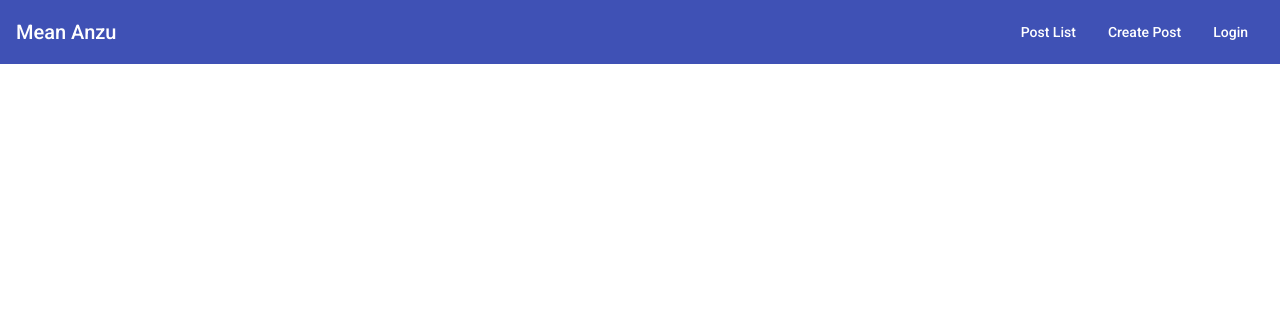
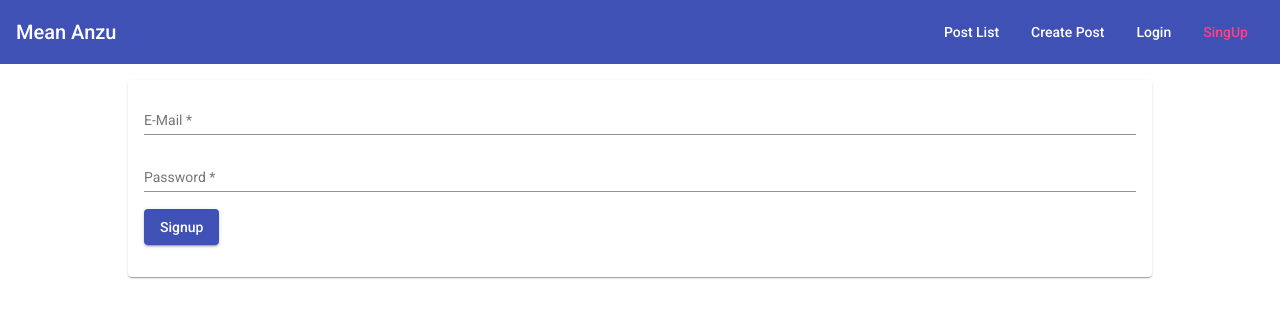
Before and after one commit to anazurcho/mean-practicing, an Angular app: page /signup in a window 1280 px wide. Before the commit this address led to /. Shown: the top 318 px of the page. Built offline with nearby package versions, Linux system fonts and the light colour scheme.

Commit message:
add sign up

```diff
--- a/src/app/app-routing.module.ts
+++ b/src/app/app-routing.module.ts
@@ -1,6 +1,7 @@
 import { NgModule } from "@angular/core";
 import { RouterModule, Routes } from "@angular/router";
 import { LoginComponent } from "./auth/login/login.component";
+import { SignupComponent } from "./auth/signup/signup.component";
 
 import { PostCreateComponent } from "./posts/post-create/post-create.component";
 import { PostListComponent } from "./posts/post-list/post-list.component";
@@ -10,6 +11,7 @@
   { path: "posts/create", component: PostCreateComponent },
   { path: "posts/edit/:postId", component: PostCreateComponent },
   { path: "login", component: LoginComponent },
+  { path: "signup", component: SignupComponent },
 ];
 
 @NgModule({
--- a/src/app/auth/signup/signup.component.html
+++ b/src/app/auth/signup/signup.component.html
@@ -0,0 +1,42 @@
+<mat-card>
+  <mat-spinner
+    layout="row"
+    layout-align="center center"
+    flex
+    *ngIf="isLoading"
+  ></mat-spinner>
+  <form (submit)="onSignup(signupForm)" #signupForm="ngForm" *ngIf="!isLoading">
+    <mat-card-content>
+      <mat-form-field>
+        <input
+          matInput
+          name="email"
+          ngModel
+          type="email"
+          placeholder="E-Mail"
+          #emailInput="ngModel"
+          required
+          email
+        />
+        <mat-error *ngIf="emailInput.invalid"
+          >Please enter a valid email.</mat-error
+        >
+      </mat-form-field>
+      <mat-form-field>
+        <input
+          type="password"
+          name="password"
+          ngModel
+          matInput
+          placeholder="Password"
+          #passwordInput="ngModel"
+          required
+        />
+        <mat-error *ngIf="passwordInput.invalid"
+          >Please enter a valid password.</mat-error
+        >
+      </mat-form-field>
+      <button mat-raised-button color="primary" type="submit">Signup</button>
+    </mat-card-content>
+  </form>
+</mat-card>
--- a/src/app/auth/signup/signup.component.ts
+++ b/src/app/auth/signup/signup.component.ts
@@ -1,12 +1,18 @@
 import { Component } from "@angular/core";
+import { NgForm } from "@angular/forms";
 
 @Component({
-  selector: "app-signup",
   templateUrl: "./signup.component.html",
   styleUrls: ["./signup.component.css"],
 })
 export class SignupComponent {
+  isLoading = false;
+
   constructor() {}
+
+  onSignup(form: NgForm) {
+    console.log(form.value);
+  }
 
   ngOnInit() {}
 }
--- a/src/app/header/header.component.html
+++ b/src/app/header/header.component.html
@@ -8,4 +8,5 @@
     >Create Post</a
   >
   <a mat-button routerLink="/login" routerLinkActive="mat-accent">Login</a>
+  <a mat-button routerLink="/signup" routerLinkActive="mat-accent">SingUp</a>
 </mat-toolbar>
```
